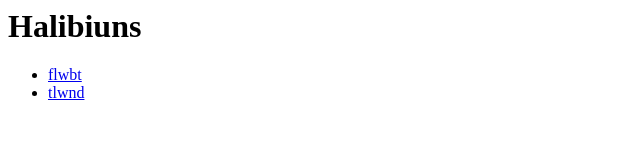
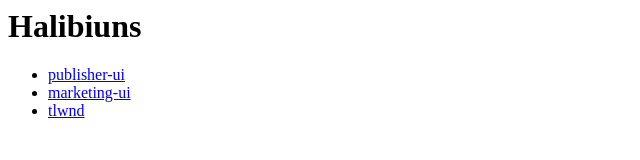
Before and after one commit to halibiuns/halibiuns.github.io, a plain HTML site: page index.html in a window 1280 px wide. Shown: the whole page, without its empty margins (0-640 px from the left). Drawn offline with Linux system fonts and the light colour scheme.

Commit message:
update links

```diff
--- a/index.html
+++ b/index.html
@@ -1,9 +1,12 @@
 <h1>Halibiuns</h1>
 <ul>
   <li>
-    <a href="/flwbt/">flwbt</a>
+    <a href="/flwbt/publisher-ui-blocks-v1.0.0/src/">publisher-ui</a>
   </li>
   <li>
-    <a href="/tlwnd/">tlwnd</a>
+    <a href="/flwbt/marketing-ui-v1.0.0/src/">marketing-ui</a>
+  </li>
+  <li>
+    <a href="/tlwnd/components/">tlwnd</a>
   </li>
 </ul>
```
